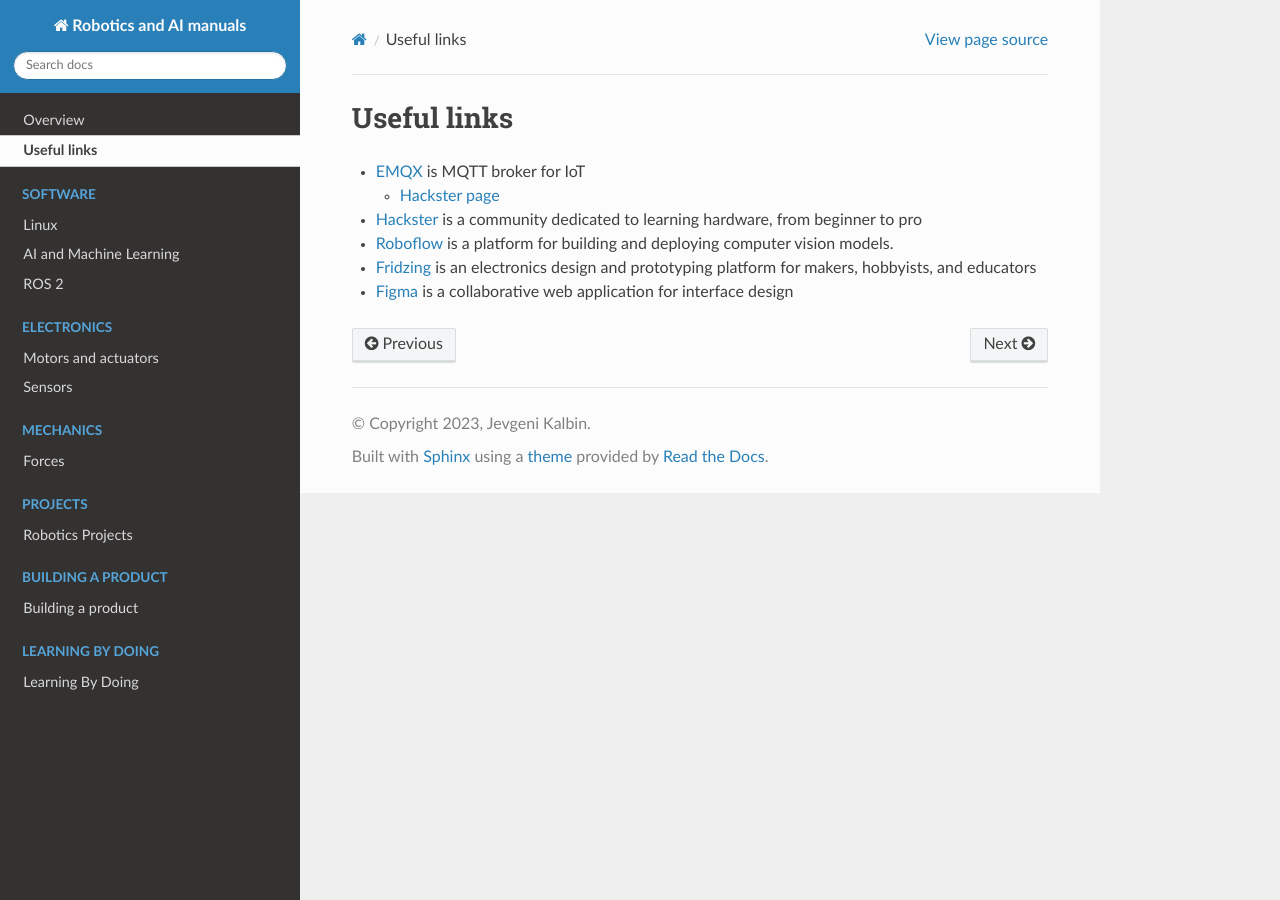
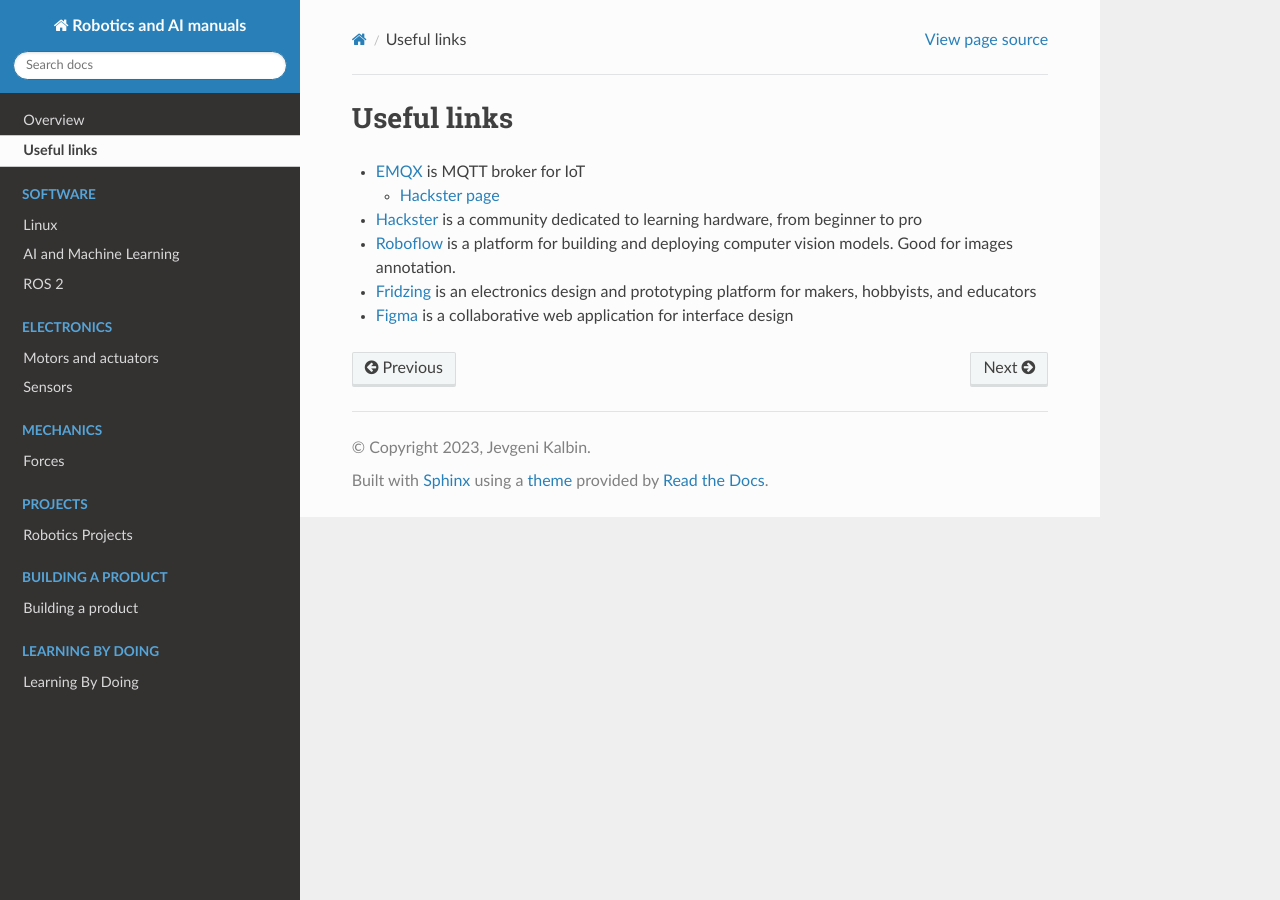
Before and after one commit to jevgenik/manuals, a Sphinx documentation site: the page built from source/files/useful.rst, in a window 1280 px wide. Built offline with Sphinx 7.4.7 and the Read the Docs theme 2.0.0, drawn with Linux system fonts in a browser that asks for light colours.

Commit message:
useful.rst

```diff
--- a/source/files/useful.rst
+++ b/source/files/useful.rst
@@ -8,7 +8,7 @@ Useful links
 
 * `Hackster <https://www.hackster.io/>`_ is a community dedicated to learning hardware, from beginner to pro
 
-* `Roboflow <https://roboflow.com/>`_ is a platform for building and deploying computer vision models.
+* `Roboflow <https://roboflow.com/>`_ is a platform for building and deploying computer vision models. Good for images annotation.
 
 * `Fridzing <https://fritzing.org/>`_ is an electronics design and prototyping platform for makers, hobbyists, and educators
 
```
